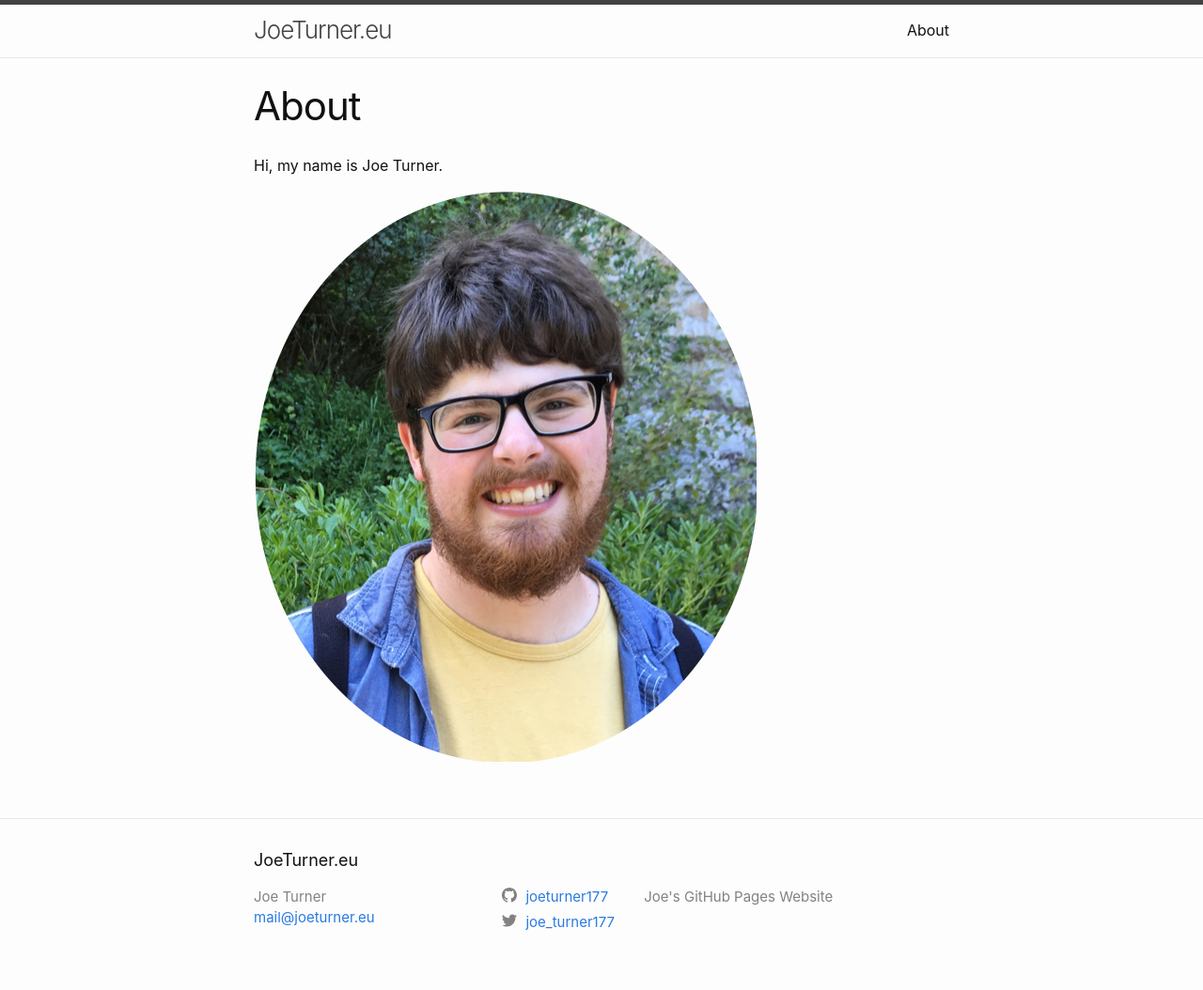
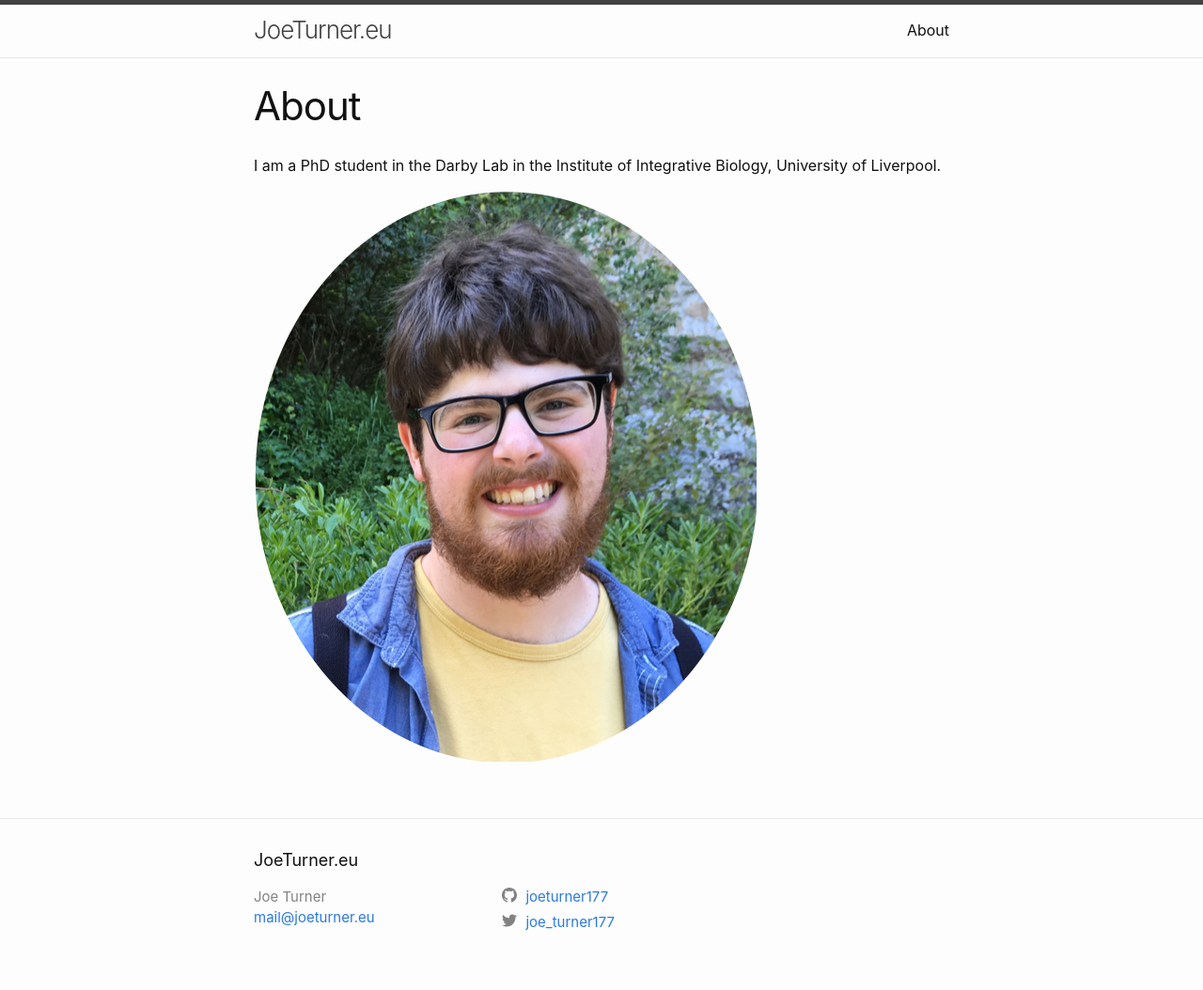
Before and after one commit to joeturner177/joeturner177.github.io, a Jekyll site: the page built from about.md, in a window 1280 px wide. Shown: the whole page at 94% size. Built offline with Jekyll 4.4.1, drawn with Linux system fonts in a browser that asks for light colours.

Commit message:
updated about page

```diff
--- a/_config.yml
+++ b/_config.yml
@@ -17,7 +17,7 @@ title: JoeTurner.eu
 author: Joe Turner
 email: mail@joeturner.eu
 description: >- # this means to ignore newlines until "baseurl:"
-  Joe's GitHub Pages Website
+
 baseurl: "" # the subpath of your site, e.g. /blog
 url: "https://www.joeturner.eu" # the base hostname & protocol for your site, e.g. http://example.com
 twitter_username: joe_turner177
--- a/about.md
+++ b/about.md
@@ -4,7 +4,7 @@ title: About
 permalink: /about/
 ---
 
-Hi, my name is Joe Turner.
+I am a PhD student in the Darby Lab in the Institute of Integrative Biology, University of Liverpool.
 
 
 ![Photo](/images/about_pic.png)
```
Also changed, not shown: _posts/2018-06-23-hello-world.md (+3 -0 lines).
